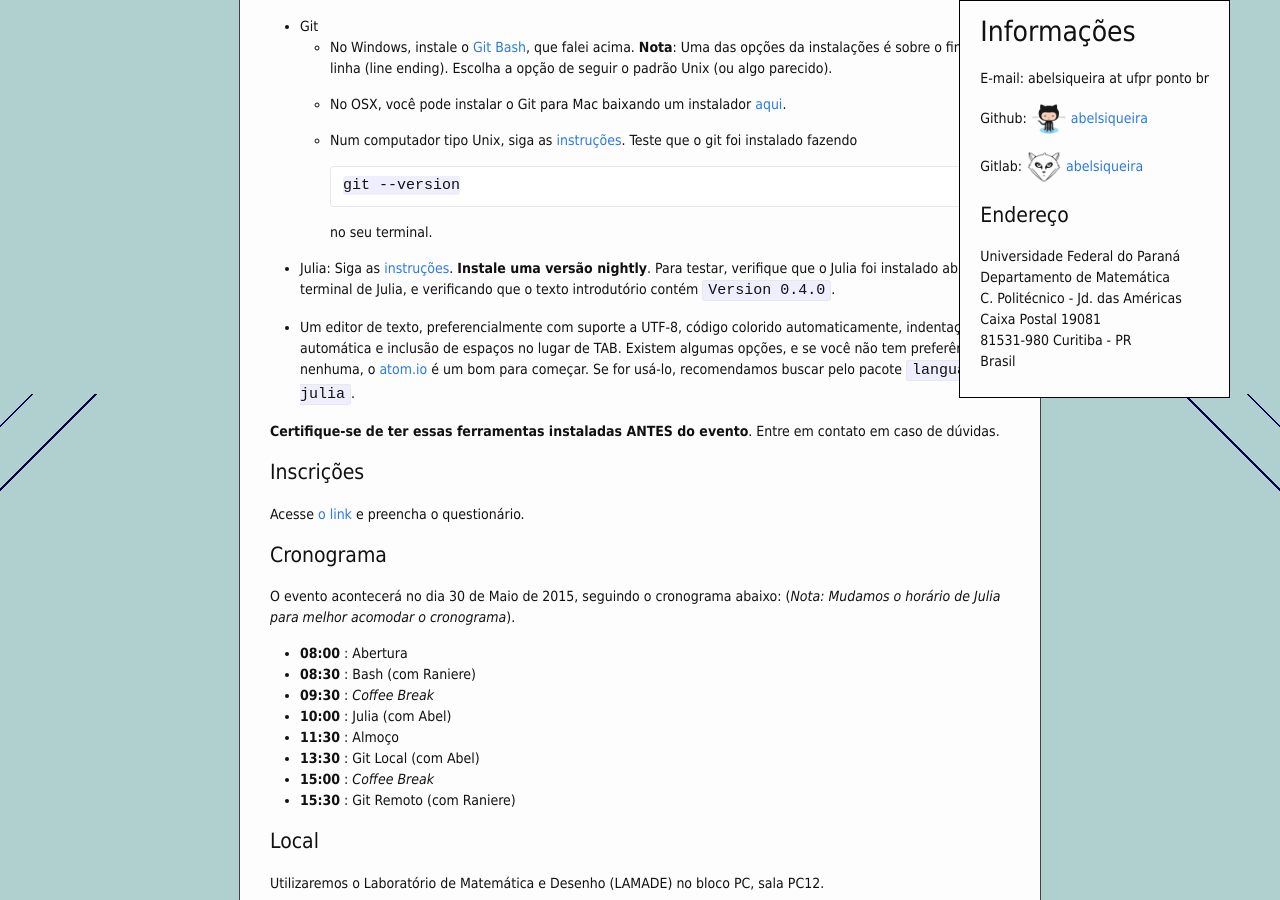
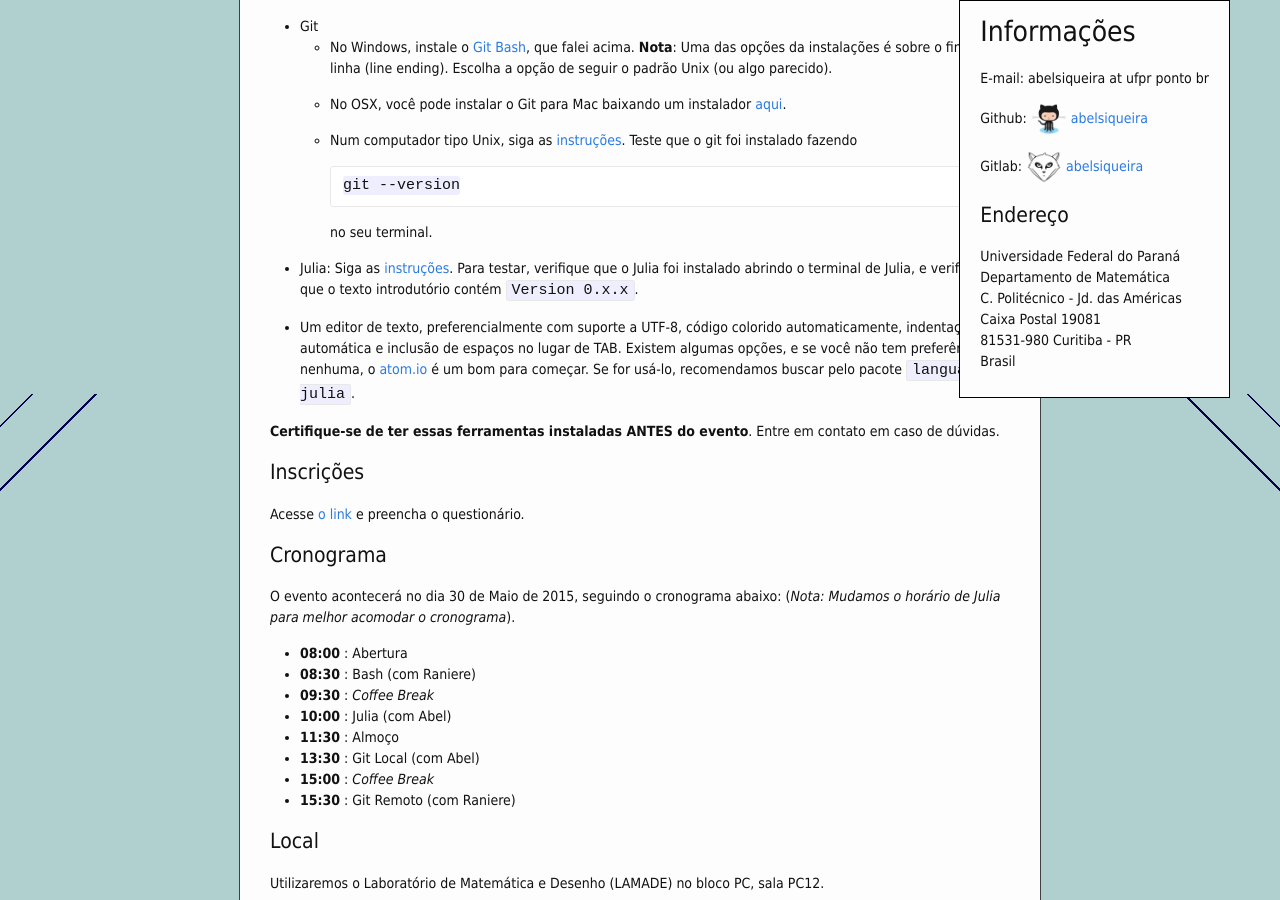
Before and after one commit to abelsiqueira/abelsiqueira.github.io-old, a Jekyll site: the page built from _posts/br/2015-04-13-workshop-de-ferramentas-computacionais-maio-de-2015.markdown, in a window 1280 px wide and 900 px high, scrolled down 1406 px. Built offline with Jekyll 4.4.1, drawn with Linux system fonts in a browser that asks for light colours; nearby versions of some CDN libraries.

Commit message:
Deixa de pedir a versão nightly do Julia

```diff
--- a/_posts/br/2015-04-13-workshop-de-ferramentas-computacionais-maio-de-2015.markdown
+++ b/_posts/br/2015-04-13-workshop-de-ferramentas-computacionais-maio-de-2015.markdown
@@ -105,9 +105,8 @@ Softwares que você precisa
       no seu terminal.
 
   - Julia: Siga as [instruções](http://julialang.org/downloads/).
-    **Instale uma versão nightly**.
     Para testar, verifique que o Julia foi instalado abrindo o terminal de
-    Julia, e verificando que o texto introdutório contém `Version 0.4.0`.
+    Julia, e verificando que o texto introdutório contém `Version 0.x.x`.
 
   - Um editor de texto, preferencialmente com suporte a UTF-8, código colorido
     automaticamente, indentação automática e inclusão de espaços no lugar de
```
